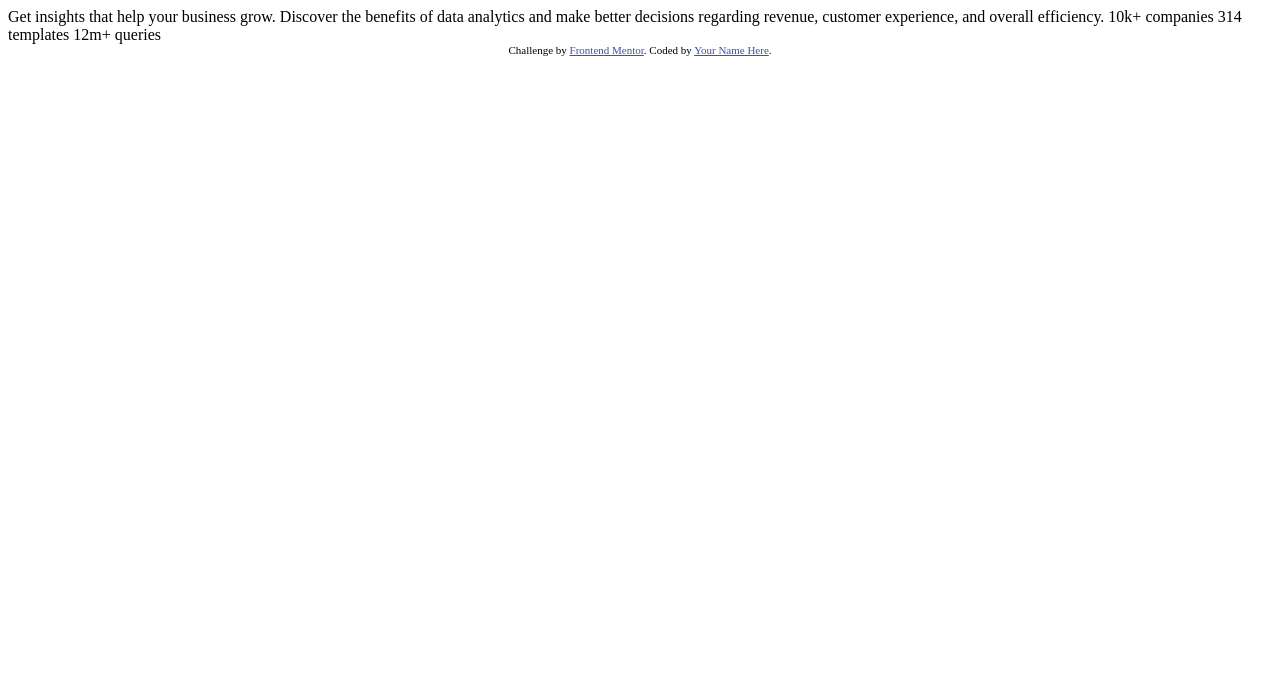
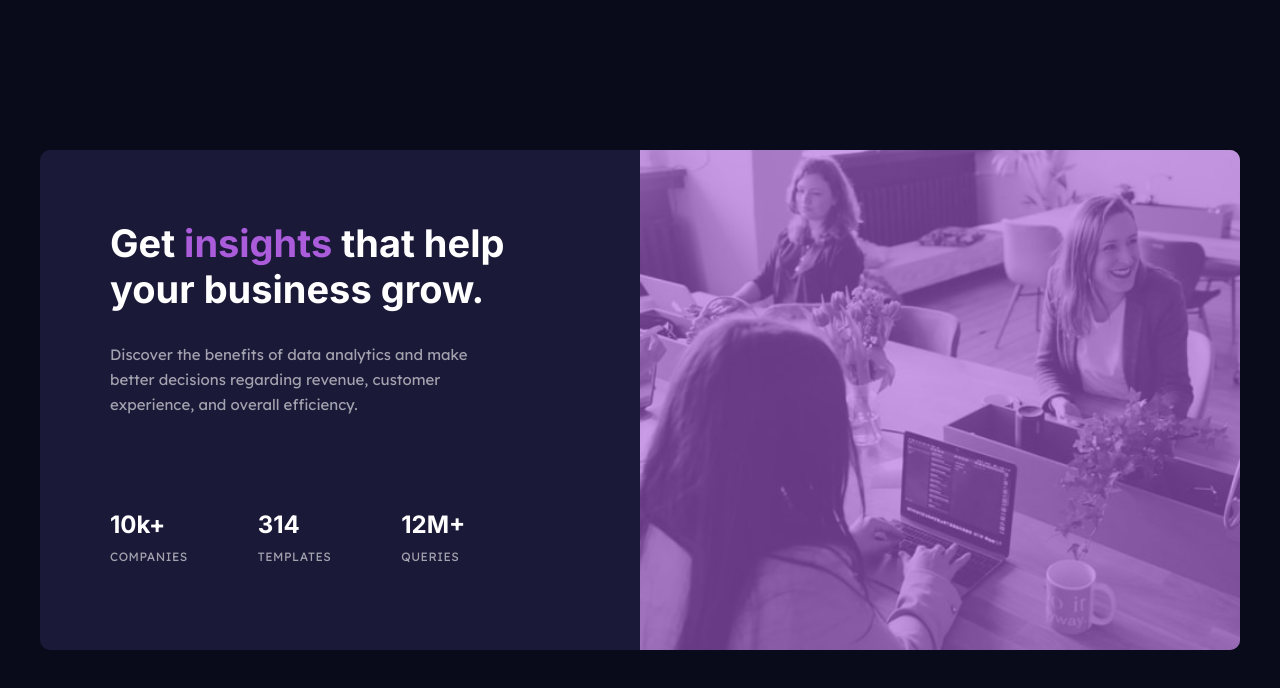
Before and after one commit to Orange4Broom/Stats-preview-card-component, a plain HTML site: page index.html in a window 1280 px wide. Drawn offline with Linux system fonts and the light colour scheme.

Commit message:
Finish pc view

```diff
--- a/index.html
+++ b/index.html
@@ -5,17 +5,41 @@
   <meta name="viewport" content="width=device-width, initial-scale=1.0"> <!-- displays site properly based on user's device -->
 
   <link rel="icon" type="image/png" sizes="32x32" href="./images/favicon-32x32.png">
+  <link rel="stylesheet" href="styles/style.css">
 
-  <title>Frontend Mentor | Stats preview card component</title>
-
-  <!-- Feel free to remove these styles or customise in your own stylesheet 👍 -->
-  <style>
-    .attribution { font-size: 11px; text-align: center; }
-    .attribution a { color: hsl(228, 45%, 44%); }
-  </style>
+  <title>Orange4Broom | Stats preview card component</title>
 </head>
 <body>
 
+  <div id="text-card">
+    <h1 id="header">Get <span style="color: hsl(277, 64%, 61%);">insights</span> that help your business grow.</h1>
+    <p id="content">Discover the benefits of data analytics and make better decisions regarding revenue, customer experience, and overall efficiency.</p>
+
+    <div id="stats">
+      <div id="parametr">
+        <h2 class="top-header">10k+</h2>
+        <p class="bottom-text">COMPANIES</p>
+      </div>
+
+      <div id="parametr">
+        <h2 class="top-header">314</h2>
+        <p class="bottom-text">TEMPLATES</p>
+      </div>
+
+      <div id="parametr">
+        <h2 class="top-header">12M+</h2>
+        <p class="bottom-text">QUERIES</p>
+      </div>
+    </div>
+
+  </div>
+
+  <div id="img-card">
+    <div id="cover-img"></div>
+  </div>
+
+
+  <!--
   Get insights that help your business grow.
 
   Discover the benefits of data analytics and make better decisions regarding revenue, customer
@@ -25,9 +49,6 @@
   314 templates
   12m+ queries
 
-  <div class="attribution">
-    Challenge by <a href="https://www.frontendmentor.io?ref=challenge" target="_blank">Frontend Mentor</a>.
-    Coded by <a href="#">Your Name Here</a>.
-  </div>
+  -->
 </body>
 </html>
--- /dev/null
+++ b/styles/style.sass
@@ -0,0 +1,103 @@
+@import url('https://fonts.googleapis.com/css2?family=Inter:wght@400;700&family=Lexend+Deca&display=swap')
+
+*
+    box-sizing: border-box
+
+body
+    display: flex
+    flex-direction: row
+    justify-content: center
+    align-items: center
+
+    min-height: 100vh
+    width: 100%
+
+    margin: 0
+    padding: 0
+
+    background-color: hsl(233, 47%, 7%)
+
+    #text-card
+        height: 500px
+        width: 600px
+        min-width: 200px
+
+        border-radius: 10px 0 0 10px
+
+        padding: 70px
+
+        background-color: hsl(244, 38%, 16%)
+
+        #header
+            max-width: 400px
+
+            margin: 0
+
+            font-family: 'Inter', sans-serif
+            font-size: 38px
+
+            color: hsl(0, 0%, 100%)
+
+        #content
+            max-width: 360px
+
+            margin-top: 30px
+
+            line-height: 25px
+
+            font-size: 15px
+            color: hsla(0, 0%, 100%, 0.6)
+            font-family: 'Lexend Deca', sans-serif
+
+        #stats
+            display: flex
+            flex-direction: row
+            justify-content: start
+            align-items: center
+
+            gap: 70px
+
+            height: 100px
+            width: 100%
+            max-width: 400px
+
+            margin-top: 70px
+
+            .top-header
+                margin: 0
+
+                color: hsl(0, 0%, 100%)
+                font-family: 'Inter', sans-serif
+                font-weight: 700
+
+            .bottom-text
+                margin: 10px 0 0 0
+
+                color: hsla(0, 0%, 100%, 0.6)
+                font-size: 12px
+                font-family: 'Lexend Deca', sans-serif
+                font-weight: 400
+
+                letter-spacing: 0.5px
+
+
+
+
+    #img-card
+        height: 500px
+        width: 600px
+        min-width: 200px
+
+        border-radius: 0 10px 10px 0
+
+        background-image: url(/images/image-header-desktop.jpg)
+        background-size: cover
+
+        #cover-img
+            height: 100%
+            width: 100%
+
+            border-radius: 0 10px 10px 0
+
+            opacity: 0.6
+            background-color: hsl(277, 64%, 61%)
```
Also changed, not shown: styles/style.css (added), 1 other file.
